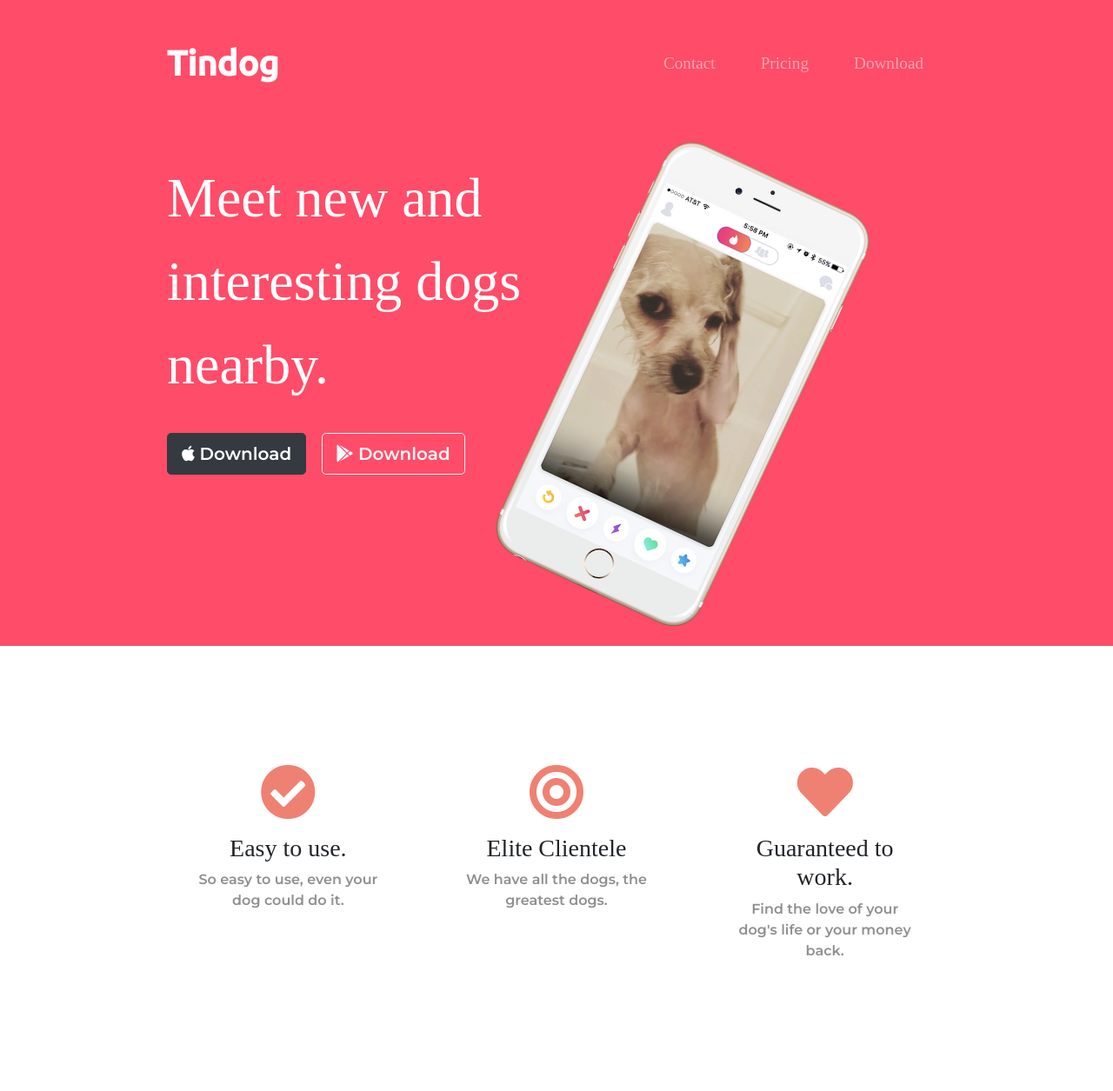
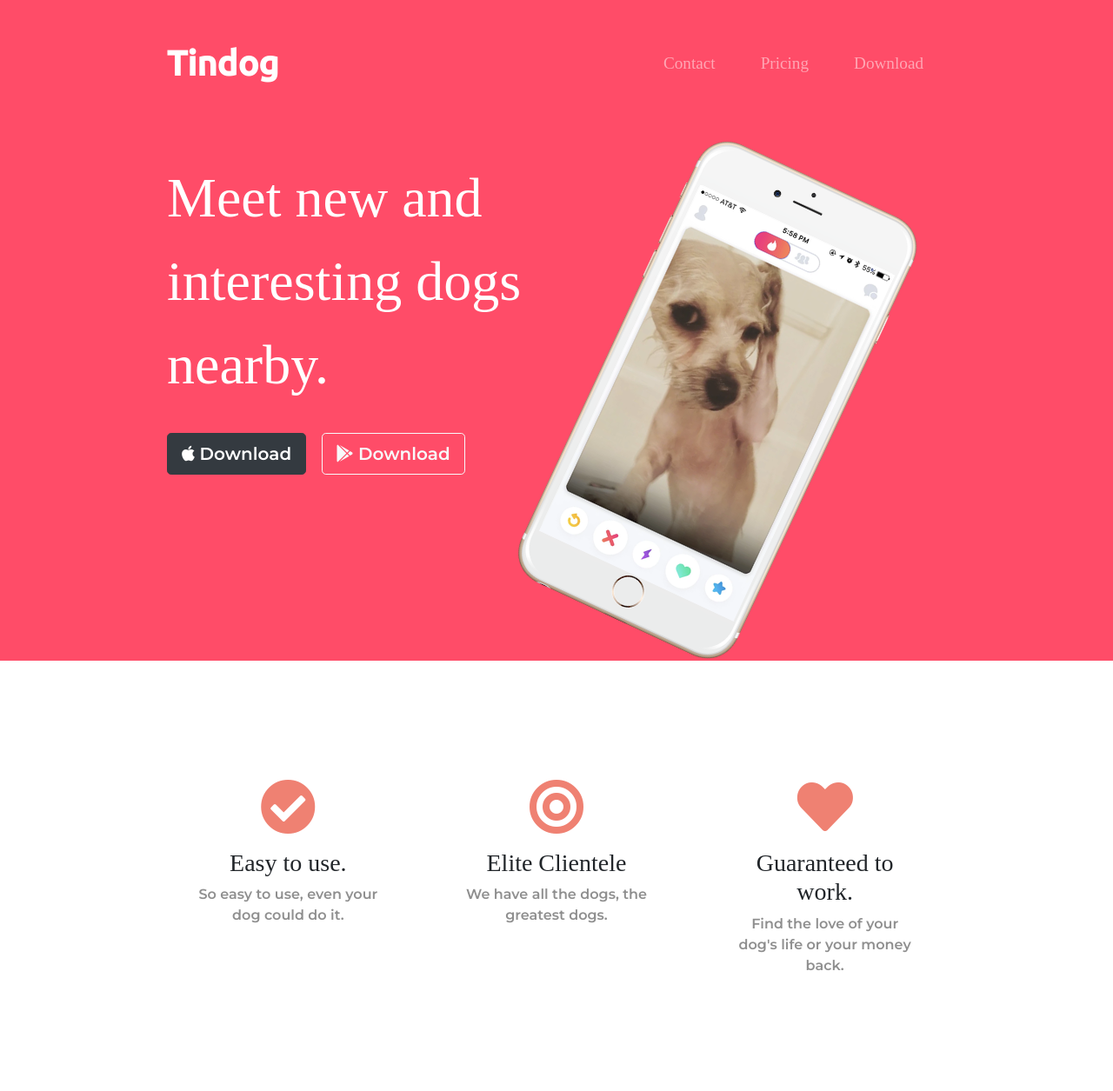
Before and after one commit to zhennguyen/cv, a plain HTML site: page index.html in a window 1280 px wide. Shown: the top 1255 px of the page at 87% size. Drawn offline with nearby package versions, Linux system fonts and the light colour scheme.

Commit message:
Add files via upload

```diff
--- a/css/styles.css
+++ b/css/styles.css
@@ -10,7 +10,7 @@ h1 {
 }
 
 .container-fluid {
-  padding: 3% 15%;
+  padding: 3% 15% 15%;
 }
 
 body {
@@ -42,10 +42,14 @@ body {
 .title-image {
   width: 60%;
   transform: rotate(25deg);
+  position: absolute;
+  right: 30%;
 }
 
 #features {
   padding: 7% 15%;
+  background-color: #fff;
+  position: relative;
 }
 
 .feature-box {
```
